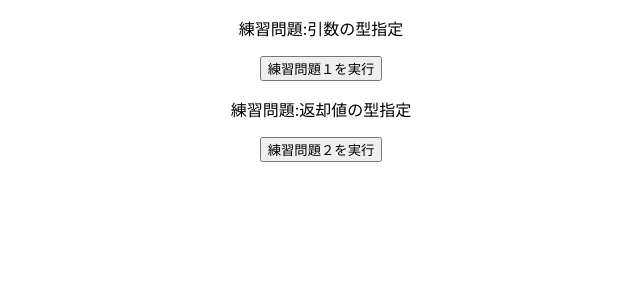
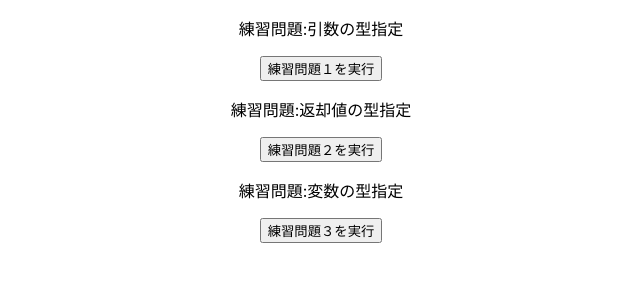
Before and after one commit to soar1219/react-typescript-basic, a React (Create React App) app: page / in a window 1280 px wide. Shown: the top 300 px of the page, without its empty margins (319-959 px from the left). Built offline with nearby package versions, Linux system fonts and the light colour scheme.

Commit message:
変数の型指定

```diff
--- a/src/App.tsx
+++ b/src/App.tsx
@@ -1,11 +1,13 @@
 import { Plactice1 } from './plactices/Plactice1';
 import { Plactice2 } from './plactices/Plactice2';
+import { Plactice3 } from './plactices/Plactice3';
 
 function App() {
   return (
     <div className="App">
       <Plactice1 />
       <Plactice2 />
+      <Plactice3 />
     </div>
   );
 }
--- /dev/null
+++ b/src/plactices/Plactice3.tsx
@@ -0,0 +1,23 @@
+import styled  from "styled-components";
+
+export const Plactice3 = () => {
+    const getTotalFee = (num: number) => {
+        const total = num * 1.1;
+        return total
+    }
+    const onClickPlactice1 = () => {
+        let total: number = 0;
+        console.log(getTotalFee(1000));
+        console.log(total);
+    }
+    return (
+        <SContainer>
+            <p>練習問題:変数の型指定</p>
+            <button onClick={onClickPlactice1}>練習問題３を実行</button>
+        </SContainer>
+    )
+}
+
+const SContainer = styled.div`
+    text-align: center;
+`
```
